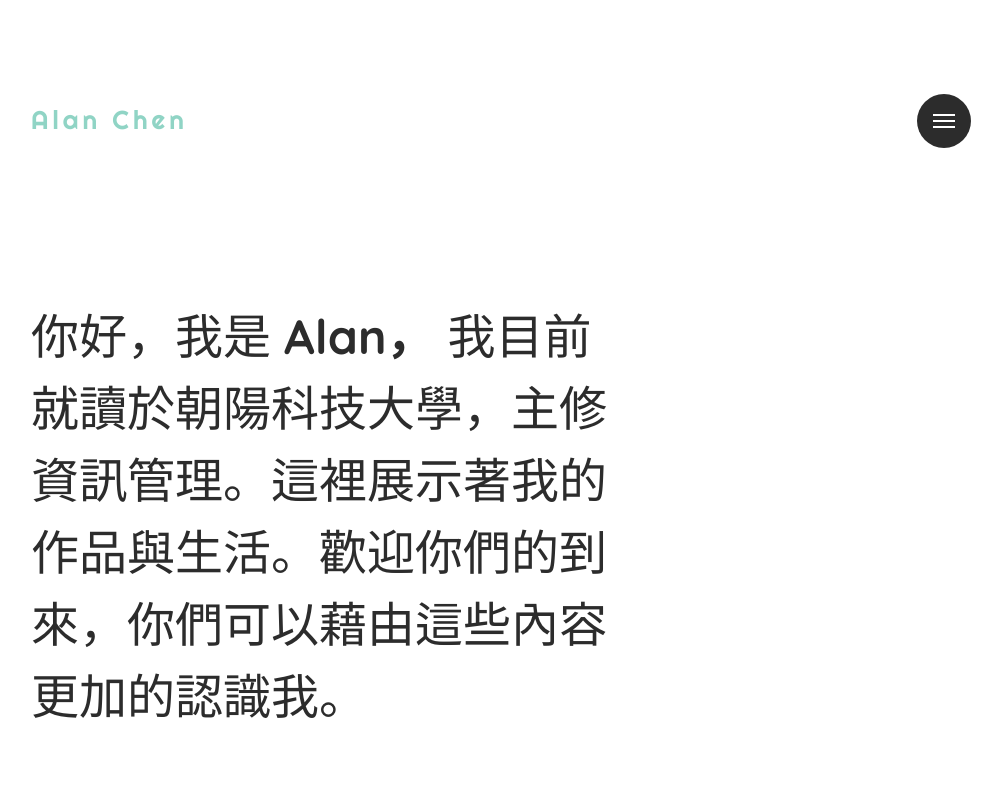
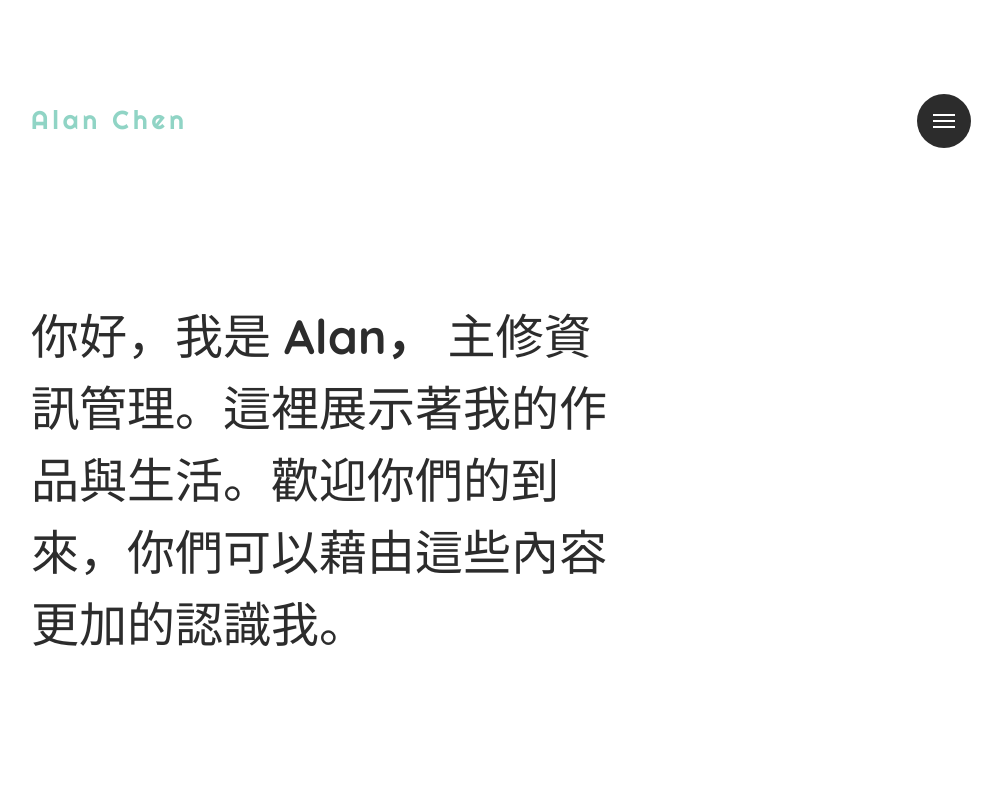
Before and after one commit to AlanChen1025/AlanChen1025.github.io, a plain HTML site: page gorgo/index.html in a window 1280 px wide. Shown: the top 800 px of the page, without its empty margins (169-1171 px from the left). Drawn offline with Linux system fonts and the light colour scheme.

Commit message:
Update index.html
text changed

```diff
--- a/gorgo/index.html
+++ b/gorgo/index.html
@@ -70,7 +70,7 @@
             <div class="cf"></div>
 
             <div class="site-tagline">
-                <p>你好，我是 <strong>Alan，</strong> 我目前就讀於朝陽科技大學，主修資訊管理。這裡展示著我的作品與生活。歡迎你們的到來，你們可以藉由這些內容更加的認識我。 </p>
+                <p>你好，我是 <strong>Alan，</strong> 主修資訊管理。這裡展示著我的作品與生活。歡迎你們的到來，你們可以藉由這些內容更加的認識我。 </p>
             </div>
 
         </header><!-- / .site-header -->
```
